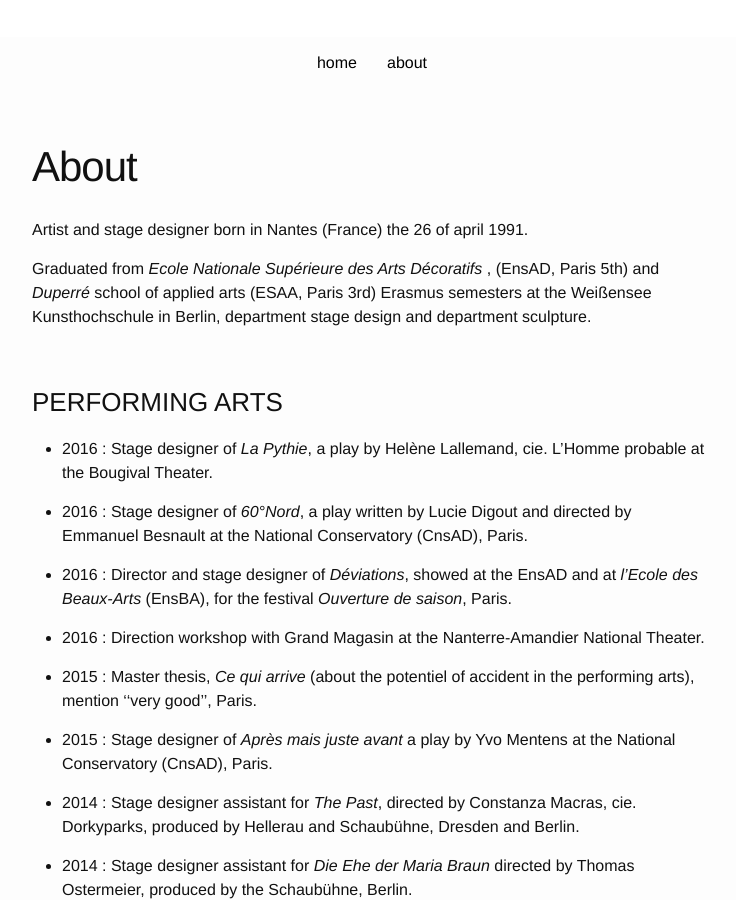
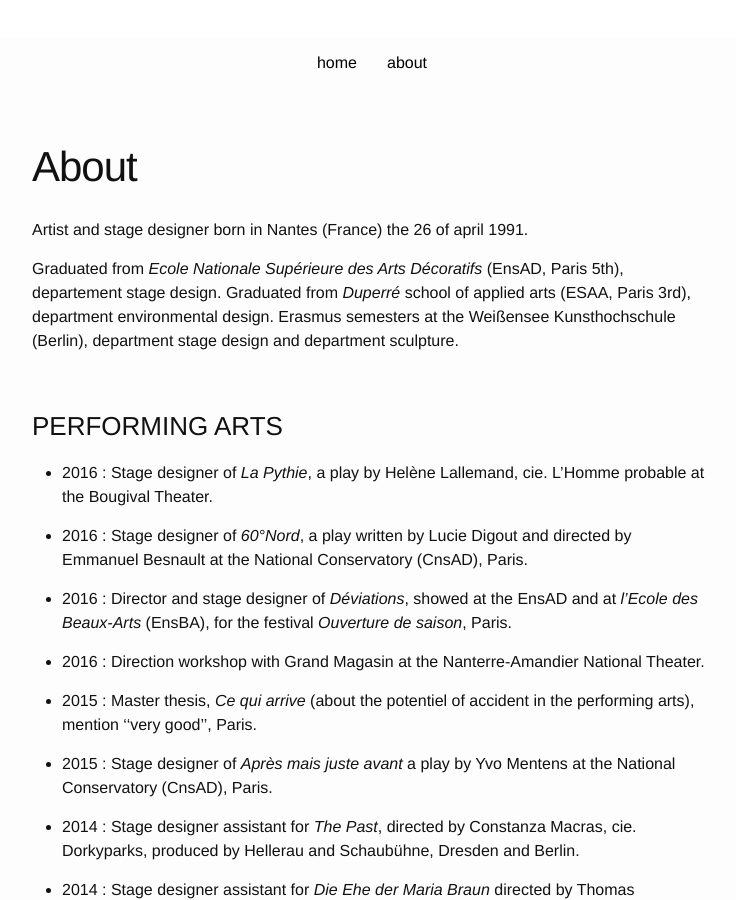
Before and after one commit to louiseds/louiseds.github.io, a Jekyll site: the page built from about.md, in a window 1280 px wide and 900 px high, scrolled down 347 px. Shown: the whole window, without its empty margins (268-1004 px from the left). Built offline with Jekyll 4.4.1, drawn with Linux system fonts in a browser that asks for light colours.

Commit message:
Updated about.md

```diff
--- a/about.md
+++ b/about.md
@@ -7,8 +7,9 @@ published: true
 
 Artist and stage designer born in Nantes (France) the 26 of april 1991.
 
-Graduated from _Ecole Nationale Supérieure des Arts Décoratifs_ , (EnsAD, Paris 5th) and _Duperré_ school of applied arts (ESAA, Paris 3rd)
-Erasmus semesters at the Weißensee Kunsthochschule in Berlin, department stage design and department sculpture.
+Graduated from _Ecole Nationale Supérieure des Arts Décoratifs_ (EnsAD, Paris 5th), departement stage design.
+Graduated from _Duperré_ school of applied arts (ESAA, Paris 3rd), department environmental design.
+Erasmus semesters at the Weißensee Kunsthochschule (Berlin), department stage design and department sculpture.
 <br>
 
 <br>
```
